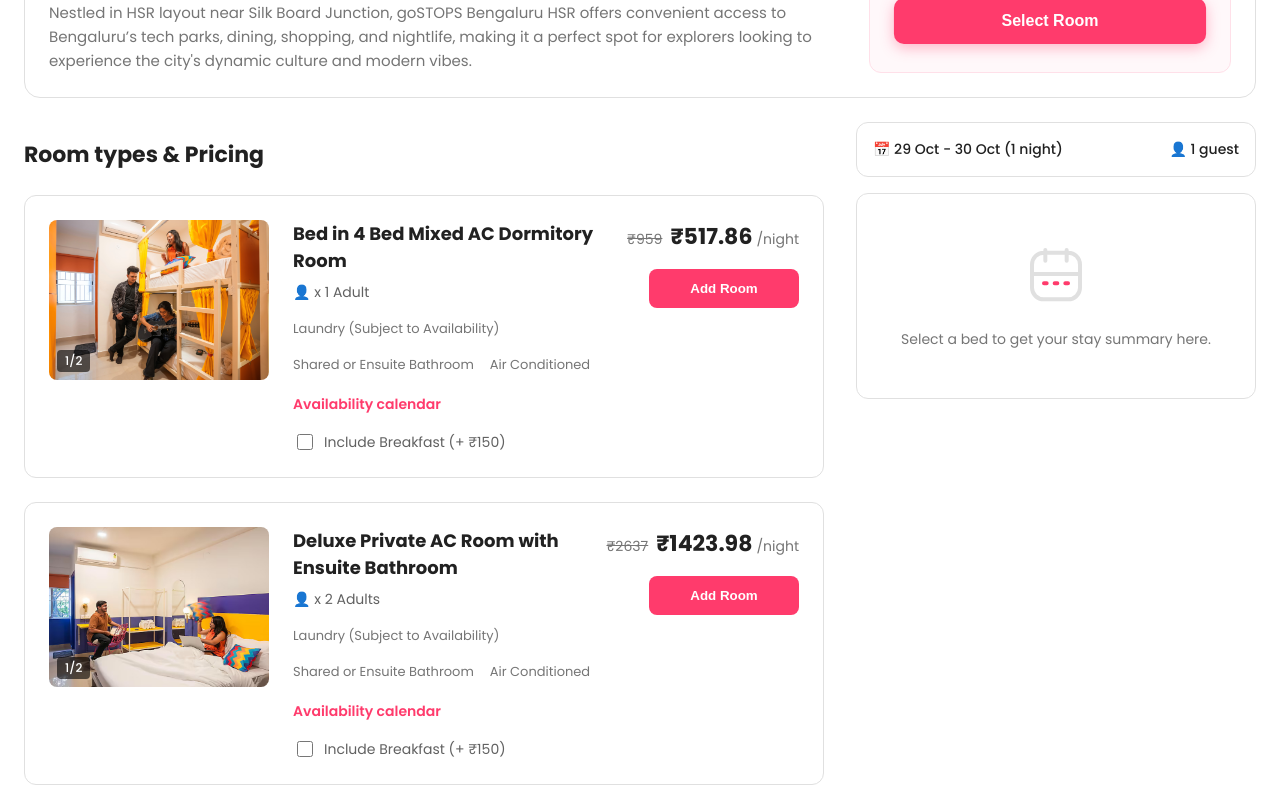
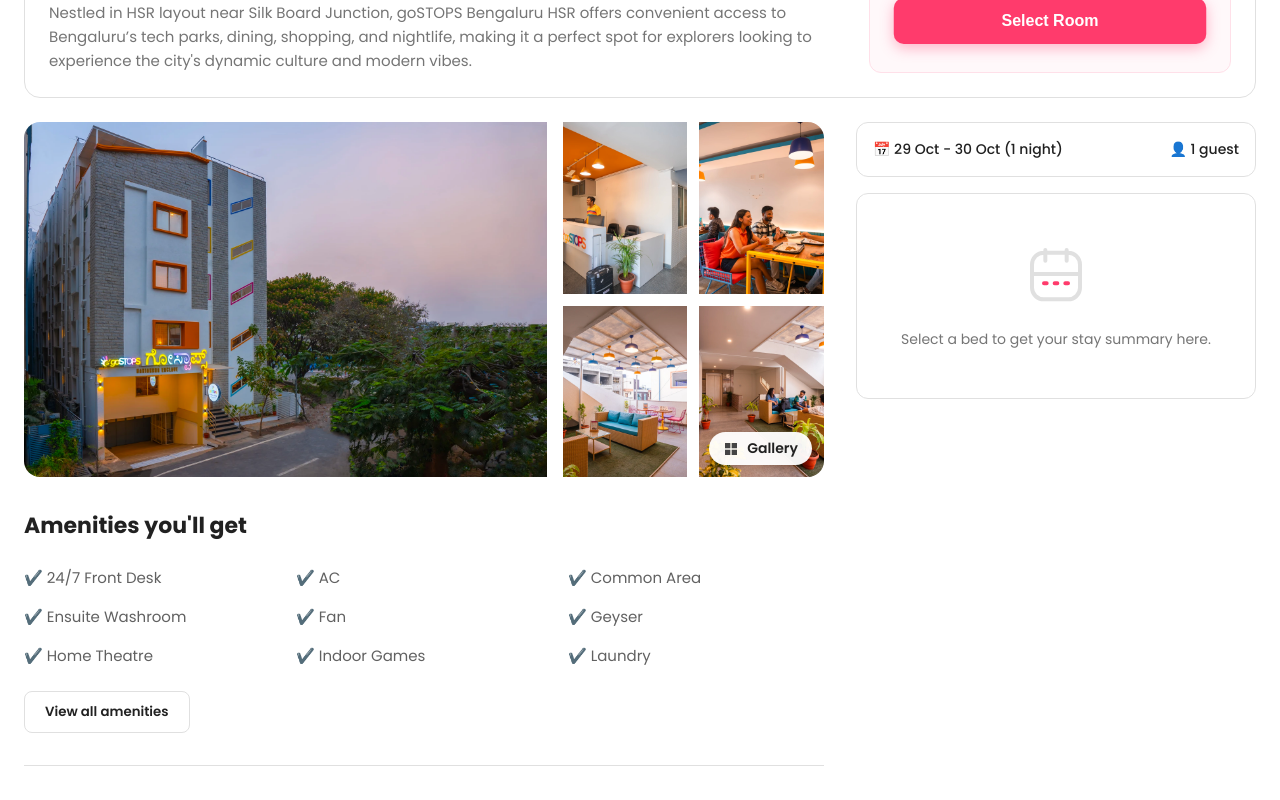
Before and after one commit to Ravishrk124/gostops-task, a React (Create React App) app: page / in a window 1280 px wide. Shown: the part 800-1600 px from the top of the page. Built offline with nearby package versions, Linux system fonts and the light colour scheme.

Commit message:
Fix image paths for GitHub Pages deployment

```diff
--- a/src/components/Gallery.css
+++ b/src/components/Gallery.css
@@ -26,39 +26,43 @@
 /* --- Modal (Fullscreen Gallery) --- */
 .modal {
   position: fixed; z-index: 1000; left: 0; top: 0; width: 100%; height: 100%;
-  padding: 20px; box-sizing: border-box; background-color: rgba(0, 0, 0, 0.5);
+  display: flex; justify-content: center; align-items: center; padding: 20px;
+  box-sizing: border-box; background-color: rgba(0, 0, 0, 0.5);
   backdrop-filter: blur(8px); -webkit-backdrop-filter: blur(8px);
-  /* ✅ REMOVED flexbox centering from here */
 }
-
-/* ✅ This wrapper is now TRANSPARENT and positioned differently */
 .modal-content-wrapper {
-  /* ✅ NEW Centering Technique */
-  position: absolute;
-  top: 50%;
-  left: 50%;
-  transform: translate(-50%, -50%);
-
-  background: transparent; padding: 0; max-width: 1200px; width: 90%; /* Use % width for responsiveness */
-  max-height: 90vh; overflow-y: auto;
+  background: transparent; padding: 0; max-width: 1200px; width: 100%;
+  max-height: 90vh; overflow-y: auto; position: relative;
 }
-
 .close {
   position: fixed; top: 20px; right: 30px; color: #f1f1f1; font-size: 40px;
   font-weight: bold; cursor: pointer; z-index: 1001;
 }
 
-/* --- Gallery Tabs --- */
+/* --- ✅ New Image-Based Gallery Tabs --- */
 .gallery-tabs {
-  margin-bottom: 24px; display: flex; justify-content: center; gap: 12px;
+  margin-bottom: 24px; display: flex; justify-content: center; gap: 16px;
 }
-.gallery-tabs button {
-  background-color: rgba(0, 0, 0, 0.3); color: white; border: 1px solid rgba(255, 255, 255, 0.2);
-  padding: 10px 20px; border-radius: 20px; cursor: pointer; font-size: 15px;
-  font-weight: 500; transition: all 0.2s ease;
+.tab-btn {
+  background: transparent; border: 2px solid rgba(255, 255, 255, 0.4);
+  border-radius: 12px; padding: 0; cursor: pointer;
+  overflow: hidden; text-align: center; color: white;
+  transition: all 0.2s ease;
 }
-.gallery-tabs button.active { background-color: var(--primary-pink); border-color: var(--primary-pink); }
-.gallery-tabs button:hover:not(.active) { background-color: rgba(0, 0, 0, 0.5); }
+.tab-btn:hover {
+  border-color: white;
+}
+.tab-btn.active {
+  border-color: var(--primary-pink);
+  box-shadow: 0 0 10px var(--primary-pink);
+}
+.tab-image {
+  width: 160px; height: 100px; object-fit: cover; display: block;
+}
+.tab-label {
+  font-weight: 600; padding: 8px; display: block;
+  background-color: rgba(0, 0, 0, 0.4);
+}
 
 /* --- Modal Image Grid --- */
 .modal-content {
--- a/src/components/Gallery.js
+++ b/src/components/Gallery.js
@@ -1,88 +1,82 @@
 // src/components/Gallery.js
 
-import React, { useState } from "react";
+import React, { useState, useEffect } from "react";
 import "./Gallery.css";
 
-const Gallery = () => {
-  const [showModal, setShowModal] = useState(false);
-  const [activeTab, setActiveTab] = useState("all");
+// Data for the new image-based tabs
+const TABS = [
+  { id: 'all', label: 'All Images', image: '/images/Exterior.webp' },
+  { id: 'dormitory', label: 'Dormitory', image: '/images/Dormitory_1.jpg' },
+  { id: 'private', label: 'Private Rooms', image: '/images/Private_1.jpg' },
+];
+
+const Modal = ({ setShowModal, startTab }) => {
+  const [activeTab, setActiveTab] = useState(startTab);
   const [lightboxImg, setLightboxImg] = useState(null);
 
-  // ✅ Fix: Use PUBLIC_URL for GitHub Pages
-  const base = process.env.PUBLIC_URL + "/images";
+  const images = {
+    all: ["/images/Exterior.webp", "/images/Reception.webp", "/images/CommonArea_1.webp", "/images/CommonArea_2.webp", "/images/CommonArea_3.webp", "/images/Dormitory_1.jpg", "/images/Dormitory_2.jpg", "/images/Private_1.jpg", "/images/Private_2.jpg"],
+    dormitory: ["/images/Dormitory_1.jpg", "/images/Dormitory_2.jpg"],
+    private: ["/images/Private_1.jpg", "/images/Private_2.jpg"],
+  };
 
-  const images = {
-    all: [
-      `${base}/Exterior.webp`,
-      `${base}/Reception.webp`,
-      `${base}/CommonArea_1.webp`,
-      `${base}/CommonArea_2.webp`,
-      `${base}/CommonArea_3.webp`,
-      `${base}/Dormitory_1.jpg`,
-      `${base}/Dormitory_2.jpg`,
-      `${base}/Private_1.jpg`,
-      `${base}/Private_2.jpg`,
-    ],
-    dormitory: [`${base}/Dormitory_1.jpg`, `${base}/Dormitory_2.jpg`],
-    private: [`${base}/Private_1.jpg`, `${base}/Private_2.jpg`],
+  return (
+    <>
+      <div className="modal">
+        <span className="close" onClick={() => setShowModal(false)}>&times;</span>
+        <div className="modal-content-wrapper">
+          <div className="gallery-tabs">
+            {TABS.map(tab => (
+              <button
+                key={tab.id}
+                className={`tab-btn ${activeTab === tab.id ? 'active' : ''}`}
+                onClick={() => setActiveTab(tab.id)}
+              >
+                <img src={tab.image} alt={tab.label} className="tab-image" loading="lazy" />
+                <span className="tab-label">{tab.label}</span>
+              </button>
+            ))}
+          </div>
+          <div className="modal-content">
+            {images[activeTab].map((img, index) => (
+              <img key={index} src={img} alt={`Gallery ${index}`} onClick={() => setLightboxImg(img)} loading="lazy" />
+            ))}
+          </div>
+        </div>
+      </div>
+      {lightboxImg && (
+        <div className="lightbox" onClick={() => setLightboxImg(null)}>
+          <img src={lightboxImg} alt="Full view" loading="lazy" />
+        </div>
+      )}
+    </>
+  );
+};
+
+const Gallery = ({ setShowModal, setStartTab }) => {
+  const handleOpenGallery = () => {
+    setStartTab('all');
+    setShowModal(true);
   };
 
   return (
     <div className="gallery-wrapper">
-      {/* Main + Side Images */}
       <div className="gallery-container">
-        <div className="gallery-main">
-          <img src={`${base}/Exterior.webp`} alt="Main Hostel" />
-        </div>
+        <div className="gallery-main"><img src="/images/Exterior.webp" alt="Main Hostel" loading="lazy" /></div>
         <div className="gallery-side">
-          <img src={`${base}/Reception.webp`} alt="Reception" />
-          <img src={`${base}/CommonArea_1.webp`} alt="Common Area" />
-          <img src={`${base}/CommonArea_2.webp`} alt="Dining Area" />
-          <img src={`${base}/CommonArea_3.webp`} alt="Lounge" />
+          <img src="/images/Reception.webp" alt="Reception" loading="lazy" />
+          <img src="/images/CommonArea_1.webp" alt="Common Area" loading="lazy" />
+          <img src="/images/CommonArea_2.webp" alt="Dining Area" loading="lazy" />
+          <img src="/images/CommonArea_3.webp" alt="Lounge" loading="lazy" />
         </div>
       </div>
-
-      {/* Gallery Button */}
-      <button className="gallery-btn" onClick={() => setShowModal(true)}>
-        <svg xmlns="http://www.w3.org/2000/svg" viewBox="0 0 24 24">
-          <path d="M21 19V5c0-1.1-.9-2-2-2H5c-1.1 0-2 .9-2 2v14c0 1.1.9 2 2 2h14c1.1 0 2-.9 2-2zM8.9 13.11l2.1 2.58 3.1-3.88 4 5.19H6l2.9-3.89z"/>
-        </svg>
+      <button className="gallery-btn" onClick={handleOpenGallery}>
+        <svg xmlns="http://www.w3.org/2000/svg" viewBox="0 0 24 24" fill="currentColor"><path d="M3 3h8v8H3V3zm0 10h8v8H3v-8zM13 3h8v8h-8V3zm0 10h8v8h-8v-8z"/></svg>
         Gallery
       </button>
-
-      {/* Modal */}
-      {showModal && (
-        <div className="modal">
-          <span className="close" onClick={() => setShowModal(false)}>
-            &times;
-          </span>
-          <div className="gallery-tabs">
-            <button className={activeTab === "all" ? "active" : ""} onClick={() => setActiveTab("all")}>
-              All Images
-            </button>
-            <button className={activeTab === "dormitory" ? "active" : ""} onClick={() => setActiveTab("dormitory")}>
-              Dormitory
-            </button>
-            <button className={activeTab === "private" ? "active" : ""} onClick={() => setActiveTab("private")}>
-              Private Rooms
-            </button>
-          </div>
-          <div className="modal-content">
-            {images[activeTab].map((img, index) => (
-              <img key={index} src={img} alt={`Gallery ${index}`} onClick={() => setLightboxImg(img)} />
-            ))}
-          </div>
-        </div>
-      )}
-
-      {/* Lightbox */}
-      {lightboxImg && (
-        <div className="lightbox" onClick={() => setLightboxImg(null)}>
-          <img src={lightboxImg} alt="Full view" />
-        </div>
-      )}
     </div>
   );
 };
 
+Gallery.Modal = Modal;
 export default Gallery;
--- a/src/components/Pricing.js
+++ b/src/components/Pricing.js
@@ -1,95 +1,85 @@
-// src/components/Pricing.js
+// src/components/Gallery.js
 
-import React from "react";
-import "./Pricing.css";
+import React, { useState } from "react";
+import "./Gallery.css";
 
-const Pricing = ({ setSelectedRoom, setIncludeBreakfast, includeBreakfast, openGalleryToTab }) => {
-  const base = process.env.PUBLIC_URL + "/images";
+// Use PUBLIC_URL for robust pathing
+const base = process.env.PUBLIC_URL;
 
-  const rooms = [
-    {
-      id: 1,
-      name: "Bed in 4 Bed Mixed AC Dormitory Room",
-      occupancy: "x 1 Adult",
-      oldPrice: "₹959",
-      price: "₹517.86",
-      image: `${base}/Dormitory_1.jpg`,
-      imageCount: 2, // Corrected count
-      galleryTab: "dormitory", // Tab to open
-    },
-    {
-      id: 2,
-      name: "Deluxe Private AC Room with Ensuite Bathroom",
-      occupancy: "x 2 Adults",
-      oldPrice: "₹2637",
-      price: "₹1423.98",
-      image: `${base}/Private_1.jpg`,
-      imageCount: 2, // Corrected count
-      galleryTab: "private", // Tab to open
-    },
-  ];
+// Data for the image-based tabs
+const TABS = [
+  { id: 'all', label: 'All Images', image: `${base}/images/Exterior.webp` },
+  { id: 'dormitory', label: 'Dormitory', image: `${base}/images/Dormitory_1.jpg` },
+  { id: 'private', label: 'Private Rooms', image: `${base}/images/Private_1.jpg` },
+];
+
+const Modal = ({ setShowModal, startTab }) => {
+  const [activeTab, setActiveTab] = useState(startTab);
+  const [lightboxImg, setLightboxImg] = useState(null);
+
+  const images = {
+    all: [
+      `${base}/images/Exterior.webp`, `${base}/images/Reception.webp`, `${base}/images/CommonArea_1.webp`,
+      `${base}/images/CommonArea_2.webp`, `${base}/images/CommonArea_3.webp`, `${base}/images/Dormitory_1.jpg`,
+      `${base}/images/Dormitory_2.jpg`, `${base}/images/Private_1.jpg`, `${base}/images/Private_2.jpg`,
+    ],
+    dormitory: [`${base}/images/Dormitory_1.jpg`, `${base}/images/Dormitory_2.jpg`],
+    private: [`${base}/images/Private_1.jpg`, `${base}/images/Private_2.jpg`],
+  };
 
   return (
-    <div className="pricing-section">
-      <h2 className="section-title">Room types & Pricing</h2>
-      {rooms.map((room) => (
-        <div key={room.id} className="room-card">
-          {/* Room Image */}
-          <div
-            className="room-image-container"
-            onClick={() => openGalleryToTab(room.galleryTab)}
-          >
-            <img src={room.image} alt={room.name} className="room-image" />
-            <span className="image-counter">1/{room.imageCount}</span>
+    <>
+      <div className="modal">
+        <span className="close" onClick={() => setShowModal(false)}>&times;</span>
+        <div className="modal-content-wrapper">
+          <div className="gallery-tabs">
+            {TABS.map(tab => (
+              <button key={tab.id} className={`tab-btn ${activeTab === tab.id ? 'active' : ''}`} onClick={() => setActiveTab(tab.id)}>
+                <img src={tab.image} alt={tab.label} className="tab-image" loading="lazy" />
+                <span className="tab-label">{tab.label}</span>
+              </button>
+            ))}
           </div>
-
-          {/* Room Info */}
-          <div className="room-content-wrapper">
-            <div className="room-details">
-              <h3 className="room-name">{room.name}</h3>
-              <p className="room-occupancy">👤 {room.occupancy}</p>
-              <div className="room-features">
-                <span>Laundry (Subject to Availability)</span>
-                <span>Shared or Ensuite Bathroom</span>
-                <span>Air Conditioned</span>
-              </div>
-              <a href="#" className="availability-link">
-                Availability calendar
-              </a>
-
-              {/* Breakfast Option */}
-              <div className="breakfast-option">
-                <input
-                  type="checkbox"
-                  id={`breakfast-${room.id}`}
-                  checked={includeBreakfast}
-                  onChange={(e) => setIncludeBreakfast(e.target.checked)}
-                />
-                <label htmlFor={`breakfast-${room.id}`}>
-                  Include Breakfast (+ ₹150)
-                </label>
-              </div>
-            </div>
-
-            {/* Pricing */}
-            <div className="room-pricing">
-              <div className="price-wrapper">
-                <span className="old-price">{room.oldPrice}</span>
-                <span className="current-price">{room.price}</span>
-                <span className="price-note">/night</span>
-              </div>
-              <button
-                onClick={() => setSelectedRoom(room)}
-                className="add-room-btn"
-              >
-                Add Room
-              </button>
-            </div>
+          <div className="modal-content">
+            {images[activeTab].map((img, index) => (
+              <img key={index} src={img} alt={`Gallery ${index}`} onClick={() => setLightboxImg(img)} loading="lazy" />
+            ))}
           </div>
         </div>
-      ))}
+      </div>
+      {lightboxImg && (
+        <div className="lightbox" onClick={() => setLightboxImg(null)}>
+          <img src={lightboxImg} alt="Full view" loading="lazy" />
+        </div>
+      )}
+    </>
+  );
+};
+
+const Gallery = ({ setShowModal, setStartTab }) => {
+  const handleOpenGallery = () => {
+    setStartTab('all');
+    setShowModal(true);
+  };
+
+  return (
+    <div className="gallery-wrapper">
+      <div className="gallery-container">
+        <div className="gallery-main"><img src={`${base}/images/Exterior.webp`} alt="Main Hostel" loading="lazy" /></div>
+        <div className="gallery-side">
+          <img src={`${base}/images/Reception.webp`} alt="Reception" loading="lazy" />
+          <img src={`${base}/images/CommonArea_1.webp`} alt="Common Area" loading="lazy" />
+          <img src={`${base}/images/CommonArea_2.webp`} alt="Dining Area" loading="lazy" />
+          <img src={`${base}/images/CommonArea_3.webp`} alt="Lounge" loading="lazy" />
+        </div>
+      </div>
+      <button className="gallery-btn" onClick={handleOpenGallery}>
+        <svg xmlns="http://www.w3.org/2000/svg" viewBox="0 0 24 24" fill="currentColor"><path d="M3 3h8v8H3V3zm0 10h8v8H3v-8zM13 3h8v8h-8V3zm0 10h8v8h-8v-8z"/></svg>
+        Gallery
+      </button>
     </div>
   );
 };
 
-export default Pricing;
+Gallery.Modal = Modal;
+export default Gallery;
```
